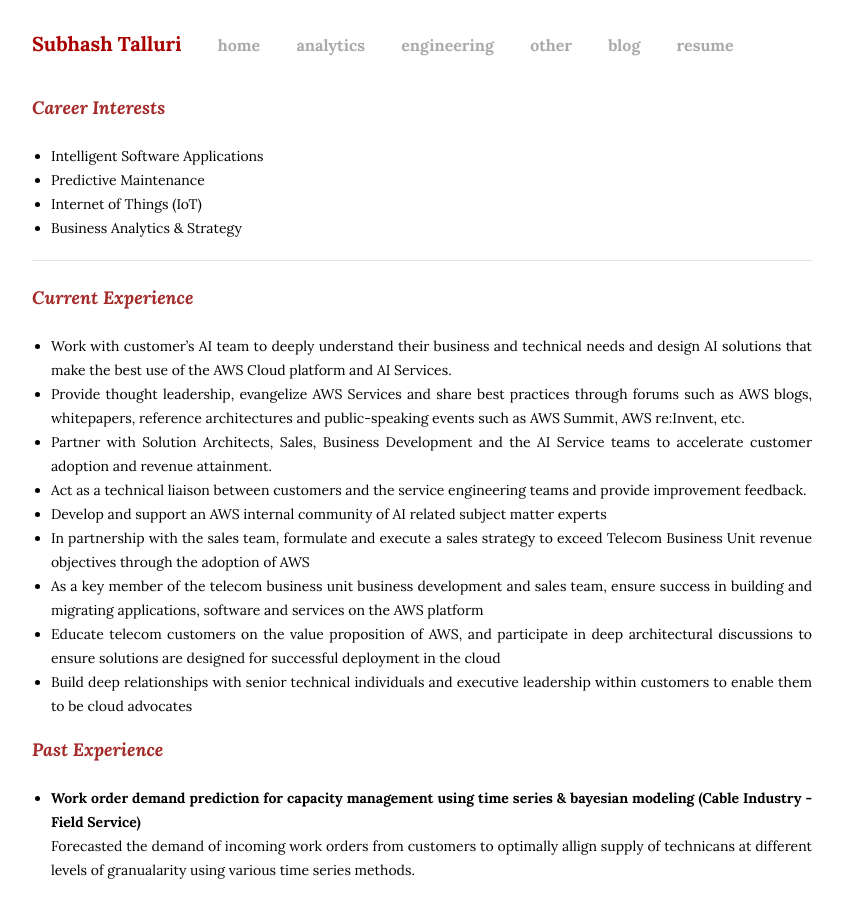
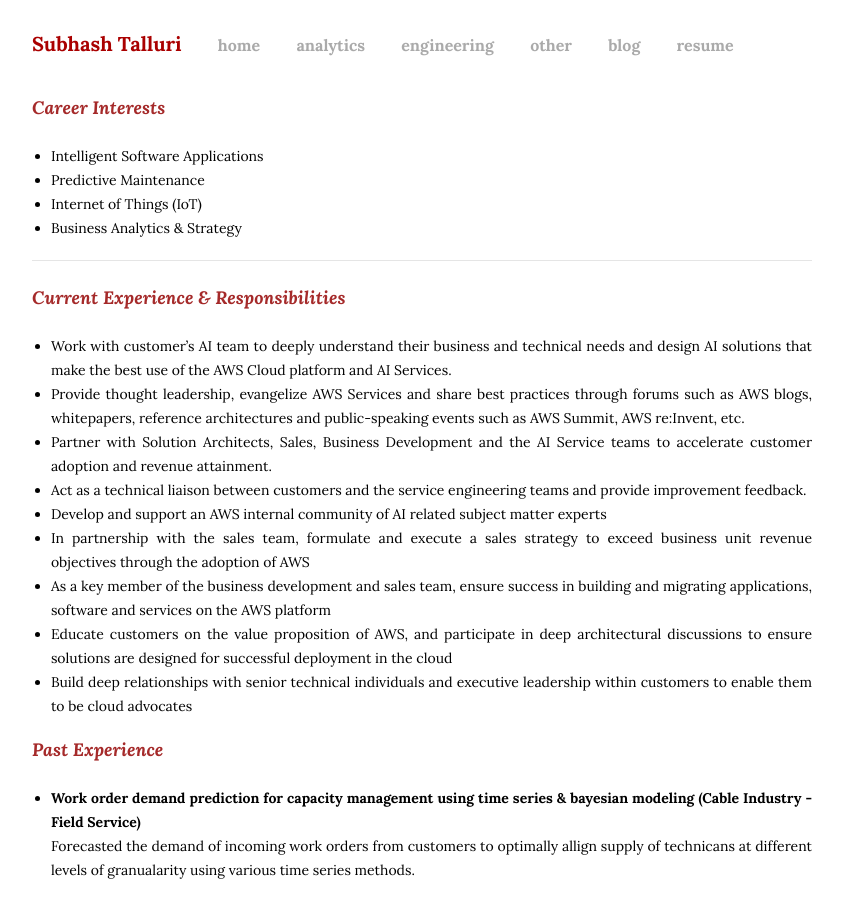
Before and after one commit to subhashtalluri/subhashtalluri.github.io, a Jekyll site: the page built from analytics.html, in a window 1280 px wide and 900 px high. Shown: the whole window, without its empty margins (88-931 px from the left). Built offline with Jekyll 4.4.1, drawn with Linux system fonts in a browser that asks for light colours.

Commit message:
update 6

```diff
--- a/_layouts/home.html
+++ b/_layouts/home.html
@@ -27,12 +27,12 @@
               <div class="homecontent">
                 <b><span style="color:brown"><font size="4">Brief Bio</font></span></b> <br>
                 I lead the technical AI/ML domain of the telecom industry business unit at Amazon Web Services. Help build scalable, secure, and compliant AI/ML solutions via cloud-optimized architectures on AWS. Help customers design and develop machine learning solutions that leverage the AI/ML stack on AWS via POCs and MVPs, evangelize AWS AI design patterns and best practices for the telecom industry and provides technical subject matter expertise to the business development team in the development of market penetration strategies to enable broad use of AWS within enterprise customers.
-
+                <br>
                 <br>
                 <b><span style="color:brown"><font size="4">Career Aspiration</font></span></b> <br>
                 Data science is transforming every industry at a rapid pace. While there is a huge potential for machine learning, it is equally challenging to fully integrate data science into business. Over a career spanning 10+ years, I had the opportunity to work with customers, system integrators and cloud providers. Most companies trying to achieve digital transformation have often resulted in wasted resources and efforts due to lack of strategic vision. In part, this is because the leadership and higher/middle management are not fully aware of the practicality of data science for improving their business outcomes. There is clearly a lack of data scientists in the decision-making authority to steer the companies in the right direction. I choose to fill that gap using my cross functional expertise at the intersection of engineering, computer science, machine learning and business to provide quality and scalable solutions.
                 <br>
-                <br>  s
+                <br>
 
                 <b><span style="color:brown"><font size="4">Profile At-A-Glance</font></span></b> <br>
                 I'm currently pursuing MBA from <a href="https://giesbusiness.illinois.edu/">University of Illinois - Gies College of Business</a> in global strategy. I hold a master's degree (MS) in computer science from <a href="http://illinois.edu/">University of Illinois Urbana Champaign</a> and a master of engineering (M Eng) degree in aerospace science from <a href="http://www.utias.utoronto.ca/">University of Toronto Institute for Aerospace Studies.</a> Before graduate studies I completed bachelor's in mechanical engineering from JNT University, India.
--- a/analytics.html
+++ b/analytics.html
@@ -12,7 +12,7 @@ title: Subhash Talluri | Analytics
 </ul>
 <hr><br>
 
-<h3><i><b><span style="color:brown"><font size="4">Current Experience</font></span></b></i></h3>
+<h3><i><b><span style="color:brown"><font size="4">Current Experience & Responsibilities</font></span></b></i></h3>
 <br>
 <ul>
     <li>Work with customer’s AI team to deeply understand their business and technical needs and design AI solutions that make the best use of the AWS Cloud platform and AI Services. </li>
@@ -20,10 +20,9 @@ title: Subhash Talluri | Analytics
     <li>Partner with Solution Architects, Sales, Business Development and the AI Service teams to accelerate customer adoption and revenue attainment.</li>
     <li>Act as a technical liaison between customers and the service engineering teams and provide improvement feedback.</li>
     <li>Develop and support an AWS internal community of AI related subject matter experts </li>
-    <li>In partnership with the sales team, formulate and execute a sales strategy to exceed Telecom Business Unit revenue objectives through the adoption of AWS </li>
-    <li>As a key member of the telecom business unit business development and sales team, ensure success in building and migrating applications, software and services on the AWS platform </li>
-    <li>Educate telecom customers on the value proposition of AWS, and participate in deep architectural discussions to ensure solutions are designed for successful deployment
-                      in the cloud </li>
+    <li>In partnership with the sales team, formulate and execute a sales strategy to exceed business unit revenue objectives through the adoption of AWS </li>
+    <li>As a key member of the business development and sales team, ensure success in building and migrating applications, software and services on the AWS platform </li>
+    <li>Educate customers on the value proposition of AWS, and participate in deep architectural discussions to ensure solutions are designed for successful deployment in the cloud </li>
     <li>Build deep relationships with senior technical individuals and executive leadership within customers to enable them to be cloud advocates </li>
 </ul>
 <h3><i><b><span style="color:brown"><font size="4">Past Experience</font></span></b></i></h3>
```
Also changed, not shown: 1 other file.
